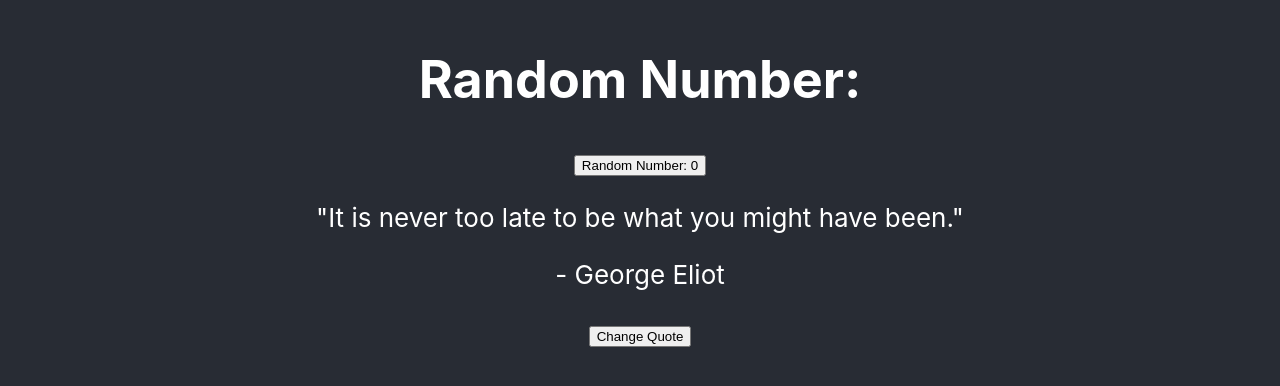
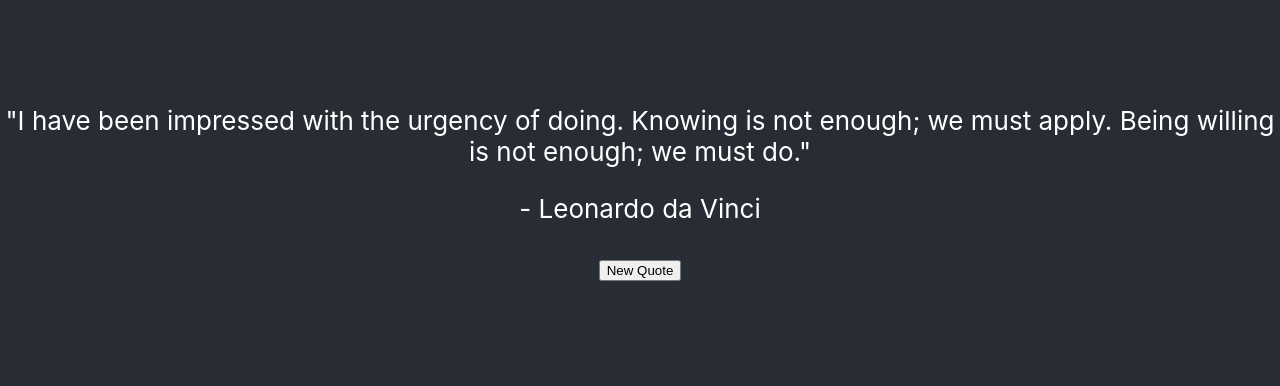
Before and after one commit to spacescript/Front-End-FCC, a React (Create React App) app in the folder React/quote-machine/: page / in a window 1280 px wide. Shown: the part 220-606 px from the top of the page. Built offline with nearby package versions, Linux system fonts and the light colour scheme; no server answers.

Commit message:
Update App.js

```diff
--- a/React/quote-machine/src/App.js
+++ b/React/quote-machine/src/App.js
@@ -1,33 +1,10 @@
 import React, {useEffect, useState} from 'react';
 import './App.css';
 
-let quoteDataBaseURL = 'https://gist.githubusercontent.com/camperbot/5a022b72e96c4c9585c32bf6a75f62d9/raw/e3c6895ce42069f0ee7e991229064f167fe8ccdc/quotes.json'
+
 
 function App() {
-  const [quote, setQuote] = useState("It is never too late to be what you might have been.")
-  const [author, setAuthor] = useState("George Eliot");
-  const [randomInteger, setRandomInteger] = useState(0);
-  const [quotesArray, setQuotesArray] = useState(null);
 
-  const changeQuoteAndAuthor = () => {
-    setQuote("Dream big and dare to fail.")
-    setAuthor("Norman Vaughan")
-  }
-
-  const generateRandomNumber = () => {
-    let randomInteger = Math.floor(Math.random() * 3)
-    setRandomInteger(randomInteger)
-  }
-
-  const fetchQuotes = async (url) => {
-    const response = await fetch(url)
-    const parsedJSON = await response.json()
-    setQuotesArray(parsedJSON)
-  }
-
-  useEffect(() => {
-    fetchQuotes(quoteDataBaseURL)
-  }, [quoteDataBaseURL])
 
   // const randomInteger = (Math.floor(Math.random() * 3))
 
@@ -35,13 +12,11 @@ function App() {
     <div className="App">
       <header className="App-header">
         <div id="quote-box" >
-          <h1>Random Number: </h1>
-          <button onClick={generateRandomNumber} >Random Number: {randomInteger}</button>
           <p>
-            "{quote}"
+            "I have been impressed with the urgency of doing. Knowing is not enough; we must apply. Being willing is not enough; we must do."
           </p>
-          <p>- {author}</p>
-          <button onClick={changeQuoteAndAuthor} >Change Quote</button>
+          <p>- Leonardo da Vinci</p>
+          <button>New Quote</button>
         </div>
       </header>
     </div>
```
